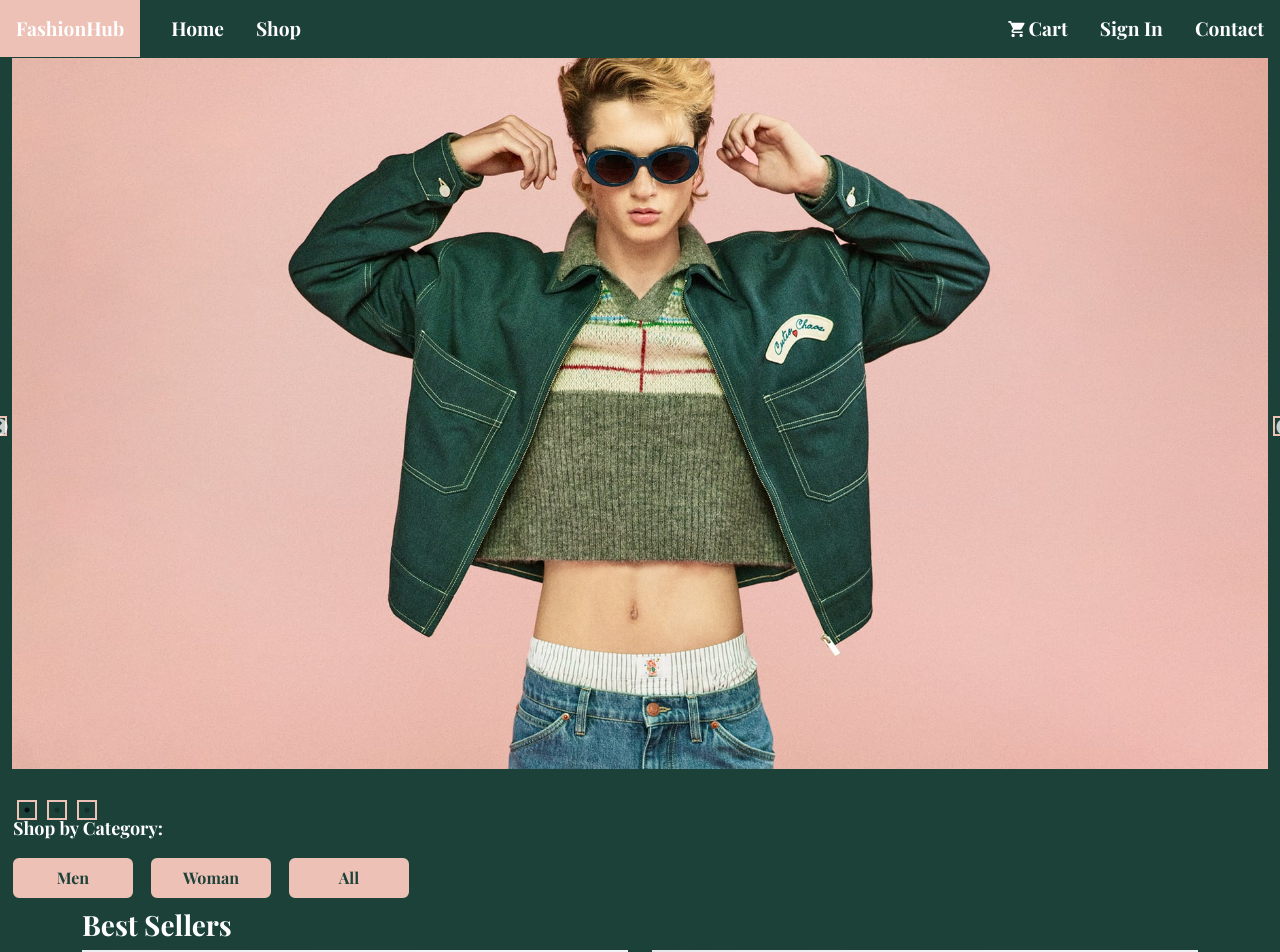
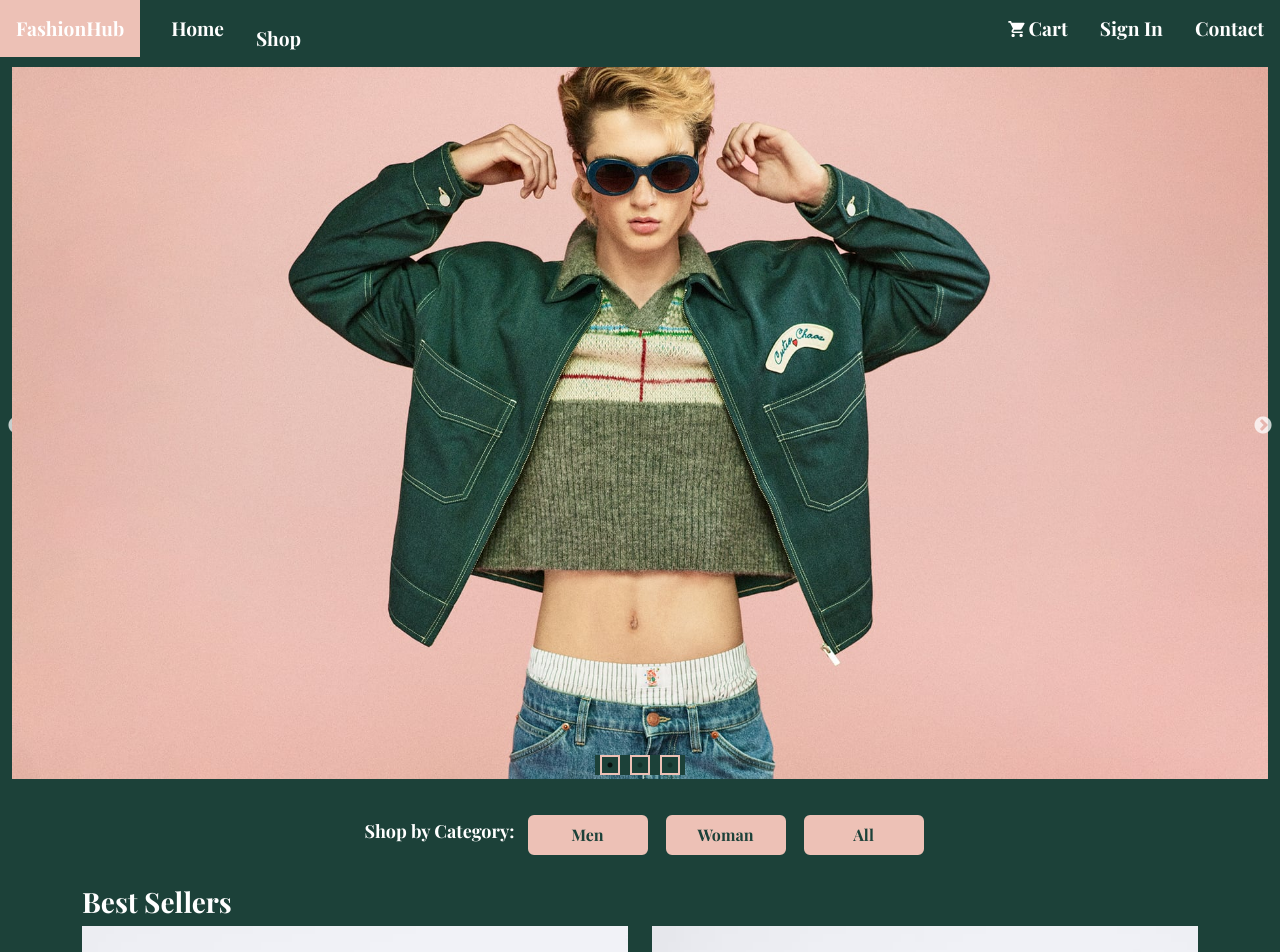
Before and after one commit to ilyastorunn/e-commerce-app, a React (Create React App) app: page / in a window 1280 px wide. Shown: the top 952 px of the page. Built offline with nearby package versions, Linux system fonts and the light colour scheme; a web font is replaced by a local one.

Commit message:
minor styling changes

```diff
--- a/package.json
+++ b/package.json
@@ -19,6 +19,7 @@
     "react-scripts": "5.0.1",
     "react-slick": "^0.29.0",
     "slick-carousel": "^1.8.1",
+    "swiper": "^11.0.5",
     "web-vitals": "^2.1.4"
   },
   "scripts": {
--- a/src/Components/Footer.css
+++ b/src/Components/Footer.css
@@ -7,6 +7,18 @@
     border-top: 3px solid #edc1b6;
     padding-top: 10px;
     background-color: #1c4139;
+    height: 100%;
+}
+
+.my-5 {
+    display: flex;
+    flex-direction: column;
+    align-items: center;
+    text-align: center;
+}
+
+span {
+    padding-right: 20px;
 }
 
 footer a {
--- a/src/Components/Footer.js
+++ b/src/Components/Footer.js
@@ -8,13 +8,11 @@ export default function Footer() {
             <div className="container my-5">
                 <footer
                     className="text-center text-lg-start text-white"
-                    // style={{ backgroundColor: "#1c2331" }}
                 >
                     <section
                         className="d-flex justify-content-between p-4"
-                        // style={{ backgroundColor: "#6351ce" }}
                     >
-                        <div className="me-5">
+                        <div className="my-5">
                             <span>Get connected with me on social networks:</span>
                         </div>
                         <div>
--- a/src/Pages/Home.css
+++ b/src/Pages/Home.css
@@ -6,6 +6,22 @@
 
 .home {
     margin-top: 0;
+}
+
+.slider-image {
+    max-height: 1000px;
+    width: auto;
+    margin: 0 auto;
+}
+
+.slick-prev {
+    margin-left: 20px;
+    border: none !important;
+}
+
+.slick-next {
+    margin-right: 20px;
+    border: none !important;
 }
 
 a {
@@ -18,7 +34,13 @@ a:hover {
 }
 
 .categoryLinks {
-    margin-top: 20px;
+    display: flex;
+    flex-direction: row;
+    align-items: center;
+    justify-content: center;
+    text-align: center;
+    margin-top: 30px;
+    margin-bottom: 20px;
 }
 
 .categoryLinks p {
--- a/src/Pages/Home.js
+++ b/src/Pages/Home.js
@@ -22,12 +22,23 @@ export default function Home() {
         navigate(`/product/${productId}`);
     }
 
+    const customDotsStyle = {
+        bottom: "10px",
+        display: "flex",
+        justifyContent: "center",
+    };
+
     const sliderSettings = {
         dots: true,
         infinite: true,
         speed: 500,
         slidesToShow: 1,
-        slidesToScroll: 1
+        slidesToScroll: 1,
+        appendDots: (dots) => (
+            <div style={customDotsStyle}>
+                <ul style={{ margin: 0 }}> {dots} </ul>
+            </div>
+        ),
     };
 
     return (
@@ -35,13 +46,13 @@ export default function Home() {
         <div className="home container-fluid img-container">
             <Slider {...sliderSettings}>
                 <div>
-                    <img src={homePic1} className="img-fluid" alt="Slide Picture 1" />
+                    <img src={homePic1} className="img-fluid slider-image" alt="Slide Picture 1" />
                 </div>
                 <div>
-                    <img src={homePic2} className="img-fluid" alt="Slide Picture 2" />
+                    <img src={homePic2} className="img-fluid slider-image" alt="Slide Picture 2" />
                 </div>
                 <div>
-                    <img src={homePic3} className="img-fluid" alt="Slide Picture 3" />
+                    <img src={homePic3} className="img-fluid slider-image" alt="Slide Picture 3" />
                 </div>
             </Slider>
         </div>
--- a/src/Pages/Shop.css
+++ b/src/Pages/Shop.css
@@ -17,22 +17,23 @@ body {
     color: #edc1b6 !important;
 }
 
-.btn.active {
-    background-color: #edc1b6;
-}
-
 .dropdown {
+    margin-top: 10px;
     display: flex !important;
     align-items: center !important;
     justify-content: center !important;
 }
 
-.dropdown-links {
-    display: block;
-    width: 100%;
-    padding: 0.5rem 1rem;
-    text-decoration: none;
-    color: black;
+.dropdown-menu {
+    position: absolute;
+    background-color: #edc1b6;
+    top: 100%;
+    left: 0;
+}
+
+.dropdown-item:hover {
+    background-color: #1c4139 !important;
+    color: #edc1b6 !important;
 }
 
 .allButton {
--- a/src/Pages/Shop.js
+++ b/src/Pages/Shop.js
@@ -82,27 +82,21 @@ const Shop = () => {
             </Link>
         </div>
       </div>
-      <div className="dropdown mx-auto mt-3">
+      <div className="dropdown">
         <button
-          className="btn dropdown-toggle"
+          className="btn btn-secondary dropdown-toggle"
           type="button"
+          id="dropdownMenuButton"
           data-bs-toggle="dropdown"
+          aria-haspopup="true"
+          aria-expanded="false"
         >
-          Sort By Price
-          <span className="caret"></span>
+          Sort By
         </button>
-        <ul className="dropdown-menu">
-          <li>
-            <a className="dropdown-links" href="#">
-              Low to High
-            </a>
-          </li>
-          <li>
-            <a className="dropdown-links" href="#">
-              High to Low
-            </a>
-          </li>
-        </ul>
+        <div className="dropdown-menu" aria-aria-labelledby="dropdownMenuButton">
+          <a className="dropdown-item" href="#">High to Low</a>
+          <a className="dropdown-item" href="#">Low to High</a>
+        </div>
       </div>
       <div className="products row mt-3">
         {filteredProducts.map((item) => (
--- a/src/Pages/SignUpPage.css
+++ b/src/Pages/SignUpPage.css
@@ -0,0 +1,3 @@
+.googleButton {
+    margin-bottom: 20px;
+}
--- a/src/Pages/SignUpPage.js
+++ b/src/Pages/SignUpPage.js
@@ -1,5 +1,5 @@
 import React from "react";
-import { Link } from "react-router-dom";
+import "./SignUpPage.css";
 
 const SignUpPage = () => {
     return (
--- a/src/Pages/SıgnInPage.css
+++ b/src/Pages/SıgnInPage.css
@@ -25,7 +25,7 @@ button {
 }
 
 .submit-button {
-    color: white !important;
+
     display: block;
     margin-top: 10px;
     margin-left: auto;
@@ -60,6 +60,7 @@ button {
     margin-top: 20px;
     border-radius: 5px;
     padding: 5px 10px;
+    background-color: #edc1b6;
 }
 
 .logo {
@@ -75,10 +76,20 @@ input:hover {
 }
 
 .signUpButton {
+    background-color: #edc1b6;
     margin-left: 10px;
     border-radius: 5px;
 }
 
+.signUpButton:hover {
+    background-color: #1c4139 !important;
+}
+
 .signUpLink {
-    color: #1c4139 !important;
+    color: #1c4139;
 }
+
+.signUpLink:hover {
+    color: #edc1b6;
+    background-color: #1c4139;
+}
--- a/src/Pages/SıgnInPage.js
+++ b/src/Pages/SıgnInPage.js
@@ -28,7 +28,7 @@ const SıgnInPage = () => {
                 </div>
                 <div className="signUp">
                     <p>
-                        You don't have account:
+                        You don't have account?
                         <button type="button" className="signUpButton">
                             <Link className="signUpLink" to="/signup">
                                 Sign Up
```
Also changed, not shown: 1 other file (tests, documents, lock files or other folders).
